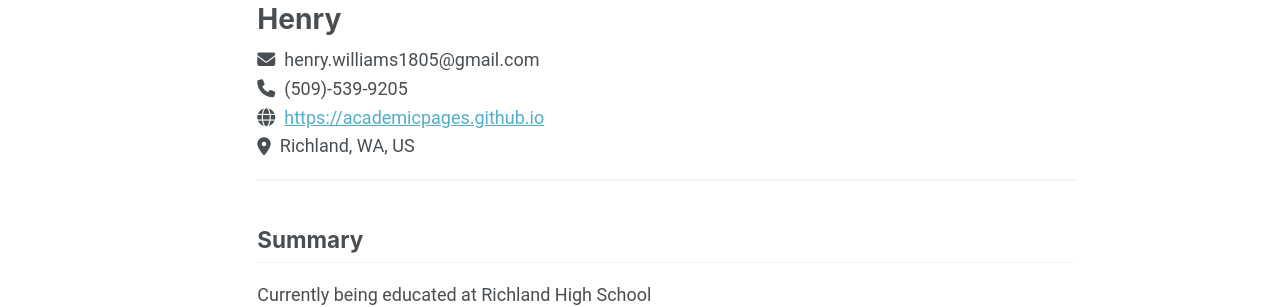
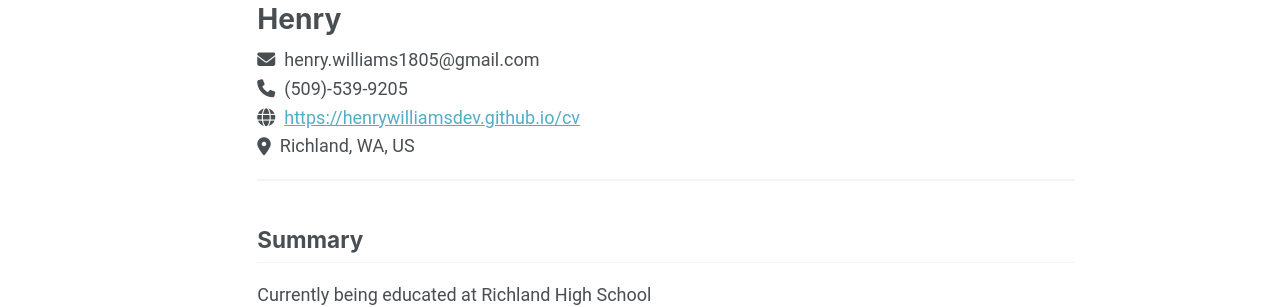
Before and after one commit to henrywilliamsdev/henrywilliamsdev.github.io, a Jekyll site: the page built from _pages/cv-json.md, in a window 1280 px wide and 900 px high. Shown: the part 138-445 px from the top of the window. Built offline with Jekyll 4.4.1, drawn with Linux system fonts in a browser that asks for light colours; a script bundle is joined from its source files by our own code; library files that are not in the unit come from our copies; part of the change alters nothing that is shown.

Commit message:
Update cv.json

```diff
--- a/_data/cv.json
+++ b/_data/cv.json
@@ -3,7 +3,7 @@
     "name": "Henry",
     "email": "henry.williams1805@gmail.com",
     "phone": "(509)-539-9205",
-    "website": "https://academicpages.github.io",
+    "website": "https://henrywilliamsdev.github.io/cv",
     "summary": "Currently being educated at Richland High School",
     "location": {
       "address": "624 Southwell St.",
```
